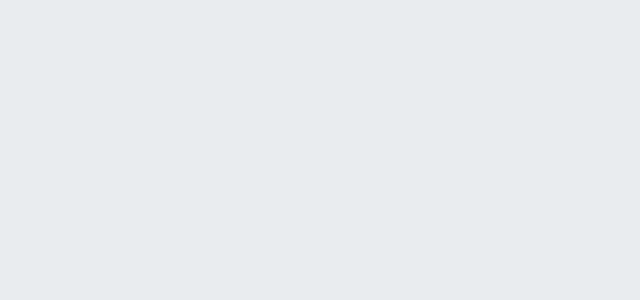
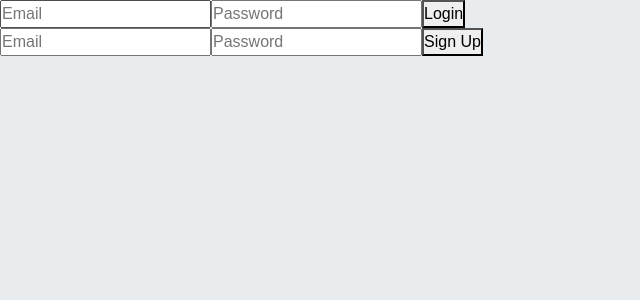
Before and after one commit to UtkJaiswal/gif-search, a React (Create React App) app: page / in a window 1280 px wide. Before the commit this address had no page. Shown: the top 300 px of the page, without its empty margins (0-640 px from the left). Built offline with nearby package versions, Linux system fonts and the light colour scheme.

Commit message:
Login page path changed

```diff
--- a/src/App.js
+++ b/src/App.js
@@ -6,7 +6,7 @@ function App() {
   return (
 
       <Routes>
-        <Route path="/login" element={<LoginForm/>}>
+        <Route path="/" element={<LoginForm/>}>
 
         </Route>
         <Route path="/gif-search" element={<GifSearch/>}>
```
